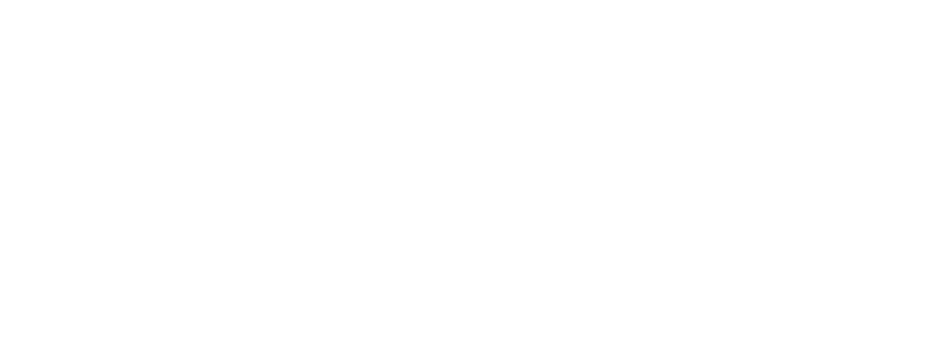
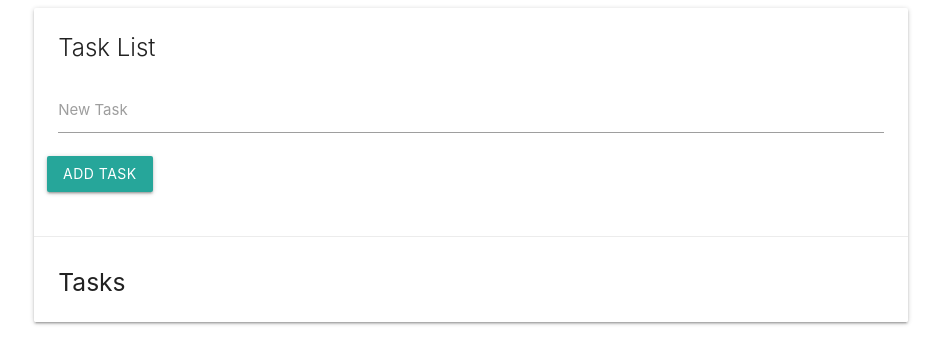
Before and after one commit to LawrenceELee/task-list, a plain HTML site: page index.html in a window 1280 px wide. Shown: the whole page, without its empty margins (169-1110 px from the left). Drawn offline with nearby package versions, Linux system fonts and the light colour scheme.

Commit message:
Added html for text inputs and buttons.

```diff
--- a/index.html
+++ b/index.html
@@ -14,10 +14,41 @@
     <title>Task List</title>
 </head>
 <body>
+    <div class="container">
+        <div class="row">
+            <div class="col s12">
+                <div id="main" class="card">
+                    <div class="card-content">
+                        <span class="card-title">Task List</span>
+                        <div class="row">
+                            <form id="task-form">
+                                <div class="input-field col s12">
+                                    <input type="text" name="task" id="task">
+                                    <label for="task">New Task</label>
+                                </div>
+                                <input type="submit" value="Add Task" class="btn">
+                            </form>
+                        </div>
+                    </div>
+
+                    <div class="card-action">
+                        <h5 id="task-title">Tasks</h5>
+
+                    </div>
+
+                </div>
+
+            </div>
+
+        </div>
+    </div>
+
 
     <script src="https://code.jquery.com/jquery-3.6.0.js" integrity="sha256-H+K7U5CnXl1h5ywQfKtSj8PCmoN9aaq30gDh27Xc0jk=" crossorigin="anonymous"></script>
 
     <!-- Compiled and minified JavaScript -->
     <script src="https://cdnjs.cloudflare.com/ajax/libs/materialize/1.0.0/js/materialize.min.js"></script>
+
+    <script src="app.js"></script>
 </body>
 </html>
```
